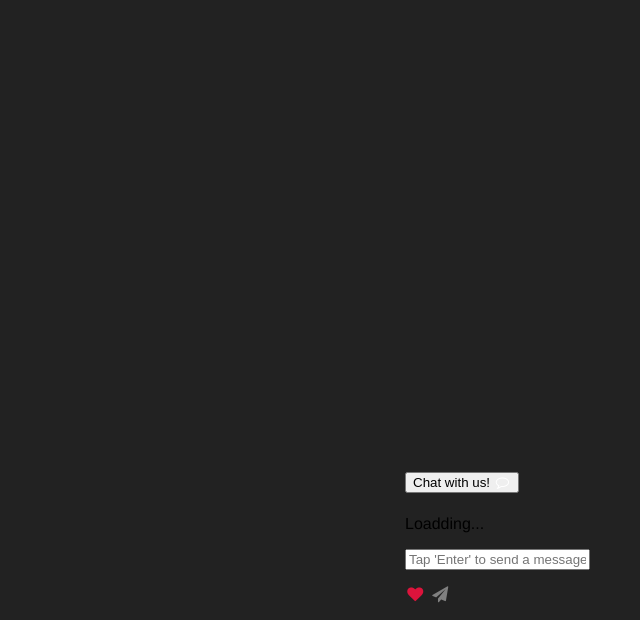
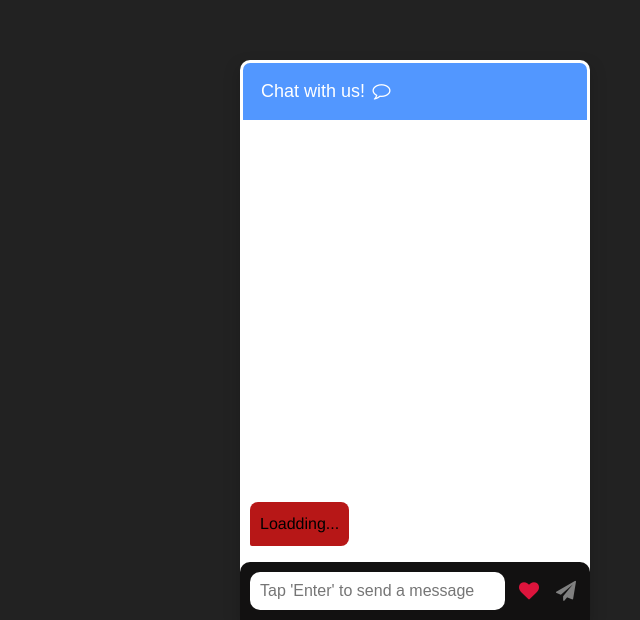
Before and after one commit to AddisBelayhu/ChatBot, a plain HTML site: page index.html in a window 1280 px wide. Shown: the part 180-800 px from the top of the page, without its empty margins (640-1280 px from the left). Drawn offline with nearby package versions, Linux system fonts and the light colour scheme.

Commit message:
updat css

```diff
--- a/chat.css
+++ b/chat.css
@@ -2,5 +2,137 @@
     position: fixed;
     bottom: 0;
     right: 50px;
-    box-shadow: 0 8px 16px 0 grba(0, 0, 0, 0.2);
+    box-shadow: 0 8px 16px 0 rgba(0, 0, 0, 0.2);
 }
+
+.collapsible {
+    background-color: rgb(82, 151, 255);
+    color: white;
+    cursor: pointer;
+    padding: 18px;
+    width: 350px;
+    text-align: left;
+    outline: none;
+    font-size: 18px;
+    border-radius: 10px 10px 0px 0px;
+    border: 3px solid white;
+    border-bottom: none;
+}
+/*
+.content {
+    max-height: 0;
+    overflow:hidden;
+    transition: max-height 0.2s ease-out;
+    background-color: white;
+}*/
+
+.full-chat-block {
+    width: 350px;
+    background: white;
+    text-align: center;
+    overflow: auto;
+    scrollbar-width: none;
+    height: max-content;
+    transition: max-height 0.2s ease-out;
+}
+
+.outer-container {
+    min-height: 500px;
+    bottom: 0%;
+    position: relative;
+}
+
+.chat-container {
+    max-height: 500px;
+    width: 100%;
+    position:absolute;
+    bottom: 0;
+    left: 0;
+    scroll-behavior: smooth;
+    hyphens: auto;
+}
+.chat-container ::-webkit-scrollbar {
+    display: none;
+}
+
+.chat-bar-input-block {
+    display: flex;
+    float: left;
+    box-sizing: border-box;
+    justify-content: space-between;
+    width: 100%;
+    align-items: center;
+    background-color: rgb(18, 17, 17);
+    border-radius: 10px 10px 0px 0px;
+    padding: 10px 0px 10px 10px;
+}
+
+.chat-bar-icons {
+    display: flex;
+    justify-content: space-evenly;
+    box-sizing: border-box;
+    width: 25%;
+    float: right;
+    font-size: 20px;
+}
+
+#chat-icon:hover {
+    opacity: .7;
+}
+
+#userInput {
+    width: 75%;
+}
+
+.input-box {
+    float: left;
+    border: none;
+    box-sizing: border-box;
+    width: 100%;
+    border-radius: 10px;
+    padding: 10px;
+    font-size: 16px;
+    color: black;
+    background-color: white;
+    outline: none;
+}
+
+.userText {
+    color: white;
+    font-family: Helvetica;
+    font-size: 16px;
+    font-weight: normal;
+    text-align: right;
+    clear: both;
+}
+
+.userText span {
+  line-height: 1.5em;
+  display: inline-block;
+  background: #5ca6fa;
+  padding: 10px;
+  border-radius: 8px;
+  border-bottom-right-radius: 2px;
+  max-width: 80%;
+  margin-right: 10px;
+  animation: floatup .5s forwards;
+}
+
+.botText {
+    color: black;
+    font-family: Helvetica;
+    font-weight: normal;
+    font-size: 16px;
+    text-align: left;
+}
+.botText span {
+    line-height: 1.5em;
+    display: inline-block;
+    background: #b71717;
+    padding: 10px;
+    border-radius: 8px;
+    border-bottom-left-radius: 2px;
+    max-width: 80%;
+    margin-left: 10px;
+    animation: floatup .5s forwards;
+}
--- a/index.html
+++ b/index.html
@@ -9,7 +9,10 @@
 
     <title>Chat Bot System</title>
 </head>
-<!-- Chat Bat Block-->
+
+
+<body>
+    <!-- Chat Bat Block-->
 <div class="chat-bar-collapsible">
     <button id="chat-button" type="button" class="collapsible">Chat with us!
         <i id="chat-icon" style="color:#fff;" class="fa fa-fw fa-comment-o"></i>
@@ -32,7 +35,7 @@
                     </div>
                     <div class="chat-bar-icons">
                         <i id="chat-icon" style="color:crimson;" class="fa fa-fw fa-heart" onclick="heartButton()"></i>
-                        <i id="chat-icon" style="color:gray;" class="fa fa-fw fa-send" onclick="heartButton()"></i>
+                        <i id="chat-icon" style="color:gray;" class="fa fa-fw fa-send" onclick="sendButton()"></i>
                     </div>
                     <div id="chat-bar-bottom">
                         <p></p>
@@ -45,11 +48,7 @@
     </div>
 </div>
 
-<body>
-
-
-
-    <script src="sctipt https://ajax.googleapis.com/ajax/libs/jquery/3.4.1/jquery.min.js"></script>
+   <script src="sctipt https://ajax.googleapis.com/ajax/libs/jquery/3.4.1/jquery.min.js"></script>
    <script src="responses.js"></script>
    <script src="chat.js"></script>
 </body>
```
